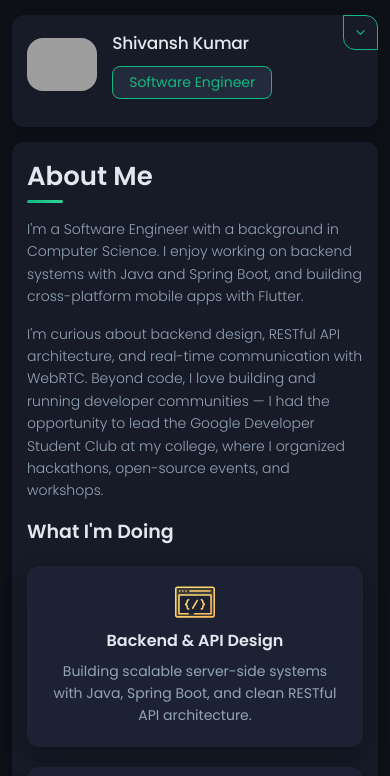
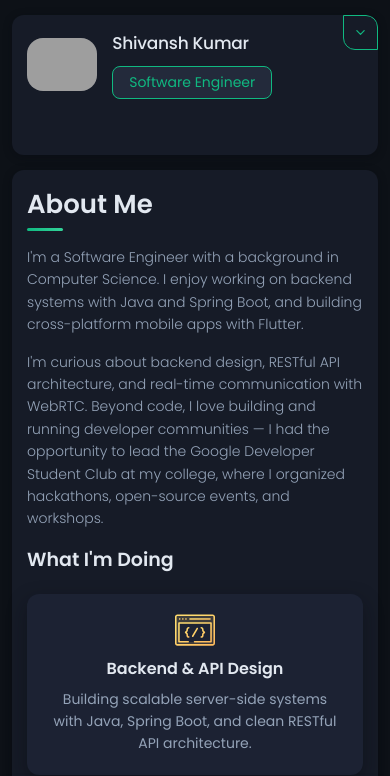
Before and after one commit to ShivanshKumar4265/portfolio, a plain HTML site: page index.html in a window 390 px wide. Shown: the top 776 px of the page. Drawn offline with nearby package versions, Linux system fonts and the light colour scheme; grey boxes are pictures that could not be loaded.

Commit message:
ui issue fix mobile

```diff
--- a/assets/css/style.css
+++ b/assets/css/style.css
@@ -335,9 +335,10 @@ main {
 
 .sidebar {
   margin-bottom: 15px;
-  max-height: 112px;
+  max-height: 140px;
   overflow: hidden;
   transition: var(--transition-2);
+  padding: 15px;
 }
 
 .sidebar.active {
```
